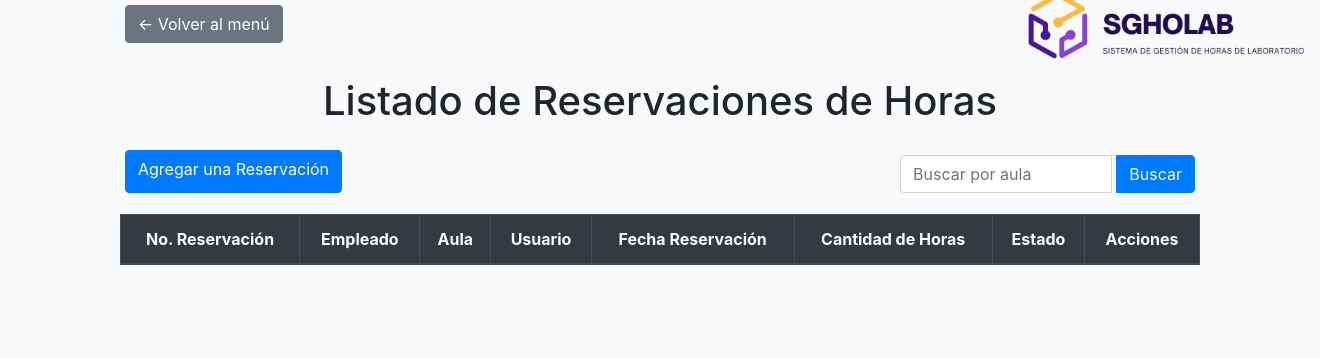
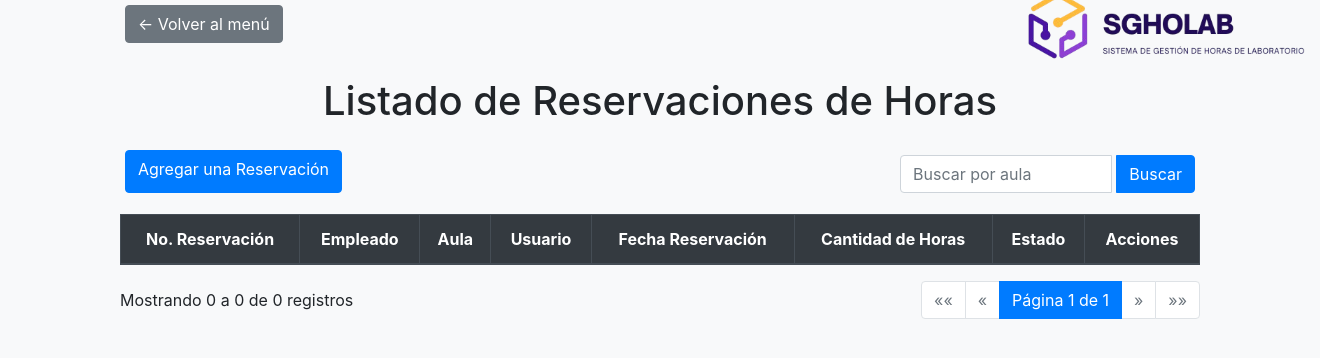
Before and after one commit to Edwin2417/OpenSource, a Django app: page /proceso_reservacion// in a window 1320 px wide; the page is wider, and only the part inside the window is pictured. Shown: the part 26-384 px from the top of that part. Run offline with Django 5.2, Linux system fonts and the light colour scheme; data comes from the database, SQL or seed files in the repository; both versions use the stored data as it was after the commit; lists and menus that the app fills with data are empty; some libraries are stand-ins or nearby versions.

Commit message:
Paginación de Registros y Listados

```diff
--- /dev/null
+++ b/Sistema_Reservacion_Horas/templates/_paginacion.html
@@ -0,0 +1,45 @@
+<div class="d-flex justify-content-between align-items-center">
+    <p>Mostrando {{ page_obj.start_index }} a {{ page_obj.end_index }} de {{ page_obj.paginator.count }} registros</p>
+
+    <nav aria-label="Paginación">
+        <ul class="pagination">
+            {% if page_obj.has_previous %}
+                <li class="page-item">
+                    <a class="page-link" href="?q={{ query }}&page=1" aria-label="Primero">&laquo;&laquo;</a>
+                </li>
+                <li class="page-item">
+                    <a class="page-link" href="?q={{ query }}&page={{ page_obj.previous_page_number }}" aria-label="Anterior">&laquo;</a>
+                </li>
+            {% else %}
+                <li class="page-item disabled">
+                    <span class="page-link">&laquo;&laquo;</span>
+                </li>
+                <li class="page-item disabled">
+                    <span class="page-link">&laquo;</span>
+                </li>
+            {% endif %}
+
+            <li class="page-item active">
+                <span class="page-link">
+                    Página {{ page_obj.number }} de {{ page_obj.paginator.num_pages }}
+                </span>
+            </li>
+
+            {% if page_obj.has_next %}
+                <li class="page-item">
+                    <a class="page-link" href="?q={{ query }}&page={{ page_obj.next_page_number }}" aria-label="Siguiente">&raquo;</a>
+                </li>
+                <li class="page-item">
+                    <a class="page-link" href="?q={{ query }}&page={{ page_obj.paginator.num_pages }}" aria-label="Último">&raquo;&raquo;</a>
+                </li>
+            {% else %}
+                <li class="page-item disabled">
+                    <span class="page-link">&raquo;</span>
+                </li>
+                <li class="page-item disabled">
+                    <span class="page-link">&raquo;&raquo;</span>
+                </li>
+            {% endif %}
+        </ul>
+    </nav>
+</div>
--- a/Sistema_Reservacion_Horas/templates/aulas/listar_aulas.html
+++ b/Sistema_Reservacion_Horas/templates/aulas/listar_aulas.html
@@ -53,5 +53,6 @@
                 {% endfor %}
             </tbody>
         </table>
+        {% include '_paginacion.html' %}
     </div>
 {% endblock %}
--- a/Sistema_Reservacion_Horas/templates/campus/listar_campus.html
+++ b/Sistema_Reservacion_Horas/templates/campus/listar_campus.html
@@ -44,5 +44,6 @@
             {% endfor %}
         </tbody>
     </table>
+    {% include '_paginacion.html' %}
 </div>
 {% endblock %}
--- a/Sistema_Reservacion_Horas/templates/edificios/listar_edificios.html
+++ b/Sistema_Reservacion_Horas/templates/edificios/listar_edificios.html
@@ -46,5 +46,6 @@
             {% endfor %}
         </tbody>
     </table>
+    {% include '_paginacion.html' %}
 </div>
 {% endblock %}
--- a/Sistema_Reservacion_Horas/templates/empleados/listar_empleados.html
+++ b/Sistema_Reservacion_Horas/templates/empleados/listar_empleados.html
@@ -53,5 +53,6 @@
             {% endfor %}
         </tbody>
     </table>
+    {% include '_paginacion.html' %}
 </div>
 {% endblock %}
--- a/Sistema_Reservacion_Horas/templates/reservaciones/listar_reservaciones.html
+++ b/Sistema_Reservacion_Horas/templates/reservaciones/listar_reservaciones.html
@@ -50,11 +50,15 @@
                 <td>{{ reservacion.estado.descripcion }}</td>
                 <td>
                     <a href="{% url 'editar_reservacion' reservacion.pk %}" class="btn btn-warning btn-sm">Editar</a>
+                    {% if tipo_usuario == 'Administrador' %}
                     <a href="{% url 'eliminar_reservacion' reservacion.pk %}" class="btn btn-danger btn-sm">Eliminar</a>
+                    {% endif %}
+
                 </td>
             </tr>
             {% endfor %}
         </tbody>
     </table>
+    {% include '_paginacion.html' %}
 </div>
 {% endblock %}
--- a/Sistema_Reservacion_Horas/templates/tipos/listar_tipo_aula.html
+++ b/Sistema_Reservacion_Horas/templates/tipos/listar_tipo_aula.html
@@ -46,5 +46,6 @@
             {% endfor %}
         </tbody>
     </table>
+    {% include '_paginacion.html' %}
 </div>
 {% endblock %}
--- a/Sistema_Reservacion_Horas/views/aulas/aulas.py
+++ b/Sistema_Reservacion_Horas/views/aulas/aulas.py
@@ -2,6 +2,7 @@
 from Sistema_Reservacion_Horas.models.aulas_model import AulasLaboratorios
 from Sistema_Reservacion_Horas.forms.aulas_forms import AulasLaboratoriosForm
 from django.http import HttpResponseForbidden
+from Sistema_Reservacion_Horas.views.utils import paginar_objetos
 
 # Verificación de permisos
 def admin_required(view_func):
@@ -21,7 +22,9 @@
     else:
         aulas = AulasLaboratorios.objects.all()  # Obtiene todas las aulas si no hay consulta
 
-    return render(request, 'aulas/listar_aulas.html', {'aulas': aulas})
+    page_obj = paginar_objetos(request, aulas, 4)
+
+    return render(request, 'aulas/listar_aulas.html', {'page_obj': page_obj, 'aulas': aulas})
 
 
 @admin_required
--- a/Sistema_Reservacion_Horas/views/campus/campus.py
+++ b/Sistema_Reservacion_Horas/views/campus/campus.py
@@ -3,6 +3,7 @@
 from Sistema_Reservacion_Horas.models.aulas_model import Campus
 from Sistema_Reservacion_Horas.forms.campus_forms import CampusForms
 from django.http import HttpResponseForbidden
+from Sistema_Reservacion_Horas.views.utils import paginar_objetos
 
 # Verificación de permisos
 def admin_required(view_func):
@@ -23,7 +24,9 @@
     else:
         campus = Campus.objects.all()  # Obtiene todas las aulas si no hay consulta
 
-    return render(request, 'campus/listar_campus.html', {'campus': campus})
+    page_obj = paginar_objetos(request, campus, 4)
+
+    return render(request, 'campus/listar_campus.html', {'page_obj': page_obj, 'campus': campus})
 
 
 @admin_required
--- a/Sistema_Reservacion_Horas/views/edificios/edificios.py
+++ b/Sistema_Reservacion_Horas/views/edificios/edificios.py
@@ -2,6 +2,7 @@
 from Sistema_Reservacion_Horas.models.aulas_model import Edificios
 from Sistema_Reservacion_Horas.forms.edificios_form import EdificiosForms
 from django.http import HttpResponseForbidden
+from Sistema_Reservacion_Horas.views.utils import paginar_objetos
 
 # Verificación de permisos
 def admin_required(view_func):
@@ -21,7 +22,9 @@
     else:
         edificios = Edificios.objects.all()  # Obtiene todas las aulas si no hay consulta
 
-    return render(request, 'edificios/listar_edificios.html', {'edificios': edificios})
+    page_obj = paginar_objetos(request, edificios, 4)
+
+    return render(request, 'edificios/listar_edificios.html', {'page_obj': page_obj, 'edificios': edificios})
 
 
 @admin_required
--- a/Sistema_Reservacion_Horas/views/empleados/empleados.py
+++ b/Sistema_Reservacion_Horas/views/empleados/empleados.py
@@ -2,6 +2,7 @@
 from Sistema_Reservacion_Horas.models.aulas_model import Empleado  # Asegúrate de que el modelo Empleado esté correctamente importado
 from Sistema_Reservacion_Horas.forms.empleados_form import EmpleadosForms  # Asegúrate de que la ruta sea correcta
 from django.http import HttpResponseForbidden
+from Sistema_Reservacion_Horas.views.utils import paginar_objetos
 
 # Verificación de permisos
 def admin_required(view_func):
@@ -20,7 +21,9 @@
     else:
         empleados = Empleado.objects.all()  # Obtiene todos los empleados si no hay consulta
 
-    return render(request, 'empleados/listar_empleados.html', {'empleados': empleados})
+    page_obj = paginar_objetos(request, empleados, 4)
+
+    return render(request, 'empleados/listar_empleados.html', {'page_obj': page_obj, 'empleados': empleados})
 
 @admin_required
 def agregar_empleados(request):
--- a/Sistema_Reservacion_Horas/views/proceso_reservacion/proceso_reservacion.py
+++ b/Sistema_Reservacion_Horas/views/proceso_reservacion/proceso_reservacion.py
@@ -2,6 +2,8 @@
 from Sistema_Reservacion_Horas.models.aulas_model import ProcesoReservacionHoras, AulasLaboratorios, Estado
 from Sistema_Reservacion_Horas.forms.proceso_reservacion_forms import ProcesoReservacionHorasForm
 from django.http import HttpResponseForbidden
+from django.contrib import messages
+from Sistema_Reservacion_Horas.views.utils import paginar_objetos
 
 def admin_required(view_func):
     def wrapper(request, *args, **kwargs):
@@ -33,18 +35,9 @@
         else:
             reservaciones = ProcesoReservacionHoras.objects.filter(usuario__identificador=usuario_id)  # Muestra solo las reservaciones del usuario logueado
 
-    return render(request, 'reservaciones/listar_reservaciones.html', {'reservaciones': reservaciones})
+    page_obj = paginar_objetos(request, reservaciones, 4)
 
-
-# Vista para agregar una nueva reservación de horas
-from django.shortcuts import render, get_object_or_404, redirect
-from django.contrib import messages
-from Sistema_Reservacion_Horas.models.aulas_model import ProcesoReservacionHoras, AulasLaboratorios
-
-
-# Vista para agregar una nueva reservación de horas
-# Vista para agregar una nueva reservación de horas
-from Sistema_Reservacion_Horas.models.aulas_model import ProcesoReservacionHoras, AulasLaboratorios, Estado
+    return render(request, 'reservaciones/listar_reservaciones.html', {'page_obj': page_obj, 'reservaciones': reservaciones, 'tipo_usuario': tipo_usuario,})
 
 
 # Vista para agregar una nueva reservación de horas
@@ -136,10 +129,7 @@
     return render(request, 'reservaciones/editar_reservacion.html', {'form': form, 'reservacion': reservacion})
 
 
-from django.shortcuts import render, get_object_or_404, redirect
-from django.contrib import messages
-from Sistema_Reservacion_Horas.models.aulas_model import ProcesoReservacionHoras, AulasLaboratorios, Estado
-
+@admin_required
 def eliminar_reservacion(request, pk):
     reservacion = get_object_or_404(ProcesoReservacionHoras, pk=pk)
     aula = reservacion.aula  # Guarda el aula relacionada
--- a/Sistema_Reservacion_Horas/views/tipos/tipo_aula.py
+++ b/Sistema_Reservacion_Horas/views/tipos/tipo_aula.py
@@ -2,6 +2,7 @@
 from Sistema_Reservacion_Horas.models.aulas_model import TiposAulas
 from Sistema_Reservacion_Horas.forms.tipos_aulas_forms import TiposAulasForm
 from django.http import HttpResponseForbidden
+from Sistema_Reservacion_Horas.views.utils import paginar_objetos
 
 # Verificación de permisos
 def admin_required(view_func):
@@ -21,7 +22,9 @@
     else:
         tipos_aulas = TiposAulas.objects.all()  # Obtiene todas las aulas si no hay consulta
 
-    return render(request, 'tipos/listar_tipo_aula.html', {'tipos_aulas': tipos_aulas})
+    page_obj = paginar_objetos(request, tipos_aulas, 4)
+
+    return render(request, 'tipos/listar_tipo_aula.html', {'page_obj': page_obj, 'tipos_aulas': tipos_aulas})
 
 
 @admin_required
--- /dev/null
+++ b/Sistema_Reservacion_Horas/views/utils.py
@@ -0,0 +1,14 @@
+from django.core.paginator import Paginator
+
+def paginar_objetos(request, queryset, num_por_pagina=4):
+    """
+    Función auxiliar para paginar objetos.
+    :param request: El request actual
+    :param queryset: El conjunto de objetos a paginar
+    :param num_por_pagina: Número de objetos por página
+    :return: Un objeto de paginación (page_obj)
+    """
+    paginator = Paginator(queryset, num_por_pagina)
+    page_number = request.GET.get('page')
+    page_obj = paginator.get_page(page_number)
+    return page_obj
```
Also changed, not shown: Sistema_Reservacion_Horas/templates/usuarios/listar_usuario.html (+7 -7 lines), Sistema_Reservacion_Horas/views/usuarios/usuarios.py (+9 -1 lines), Sistema_Reservacion.db.
